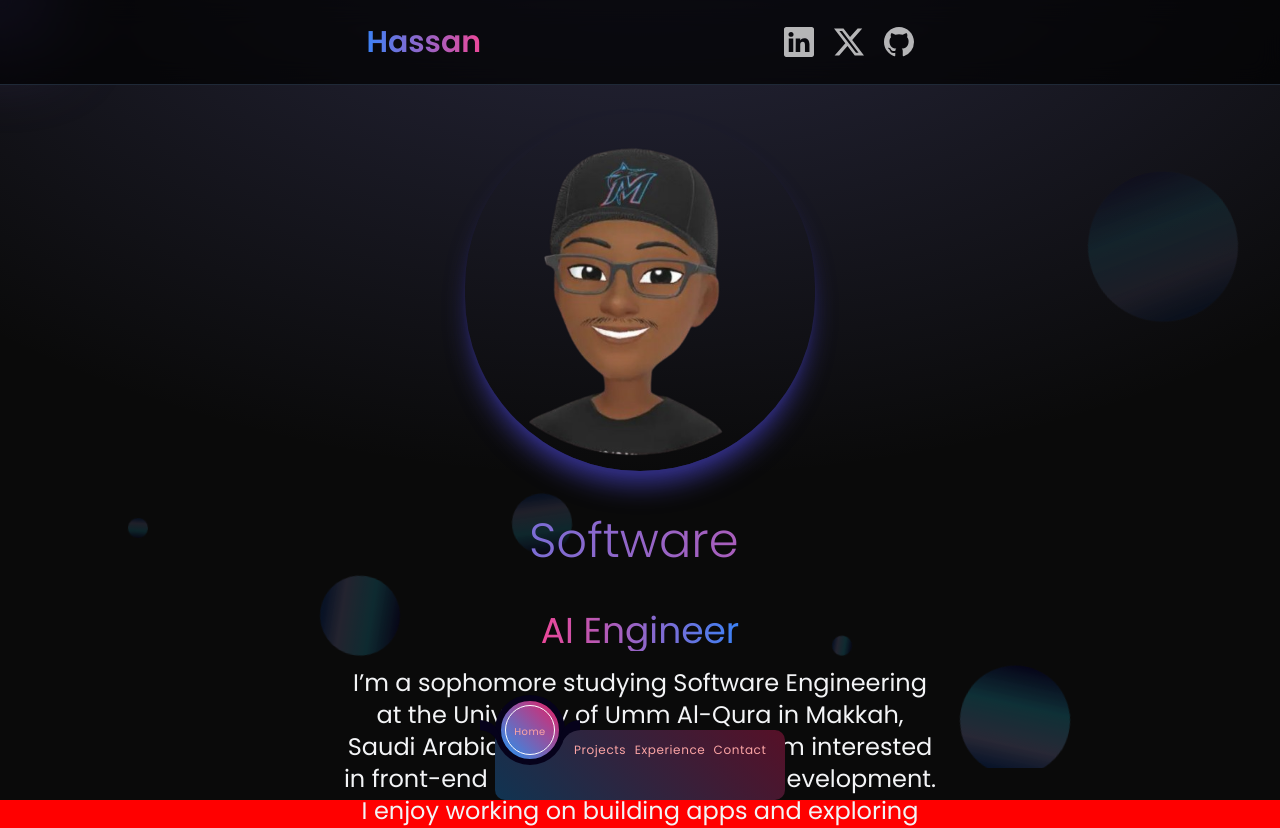
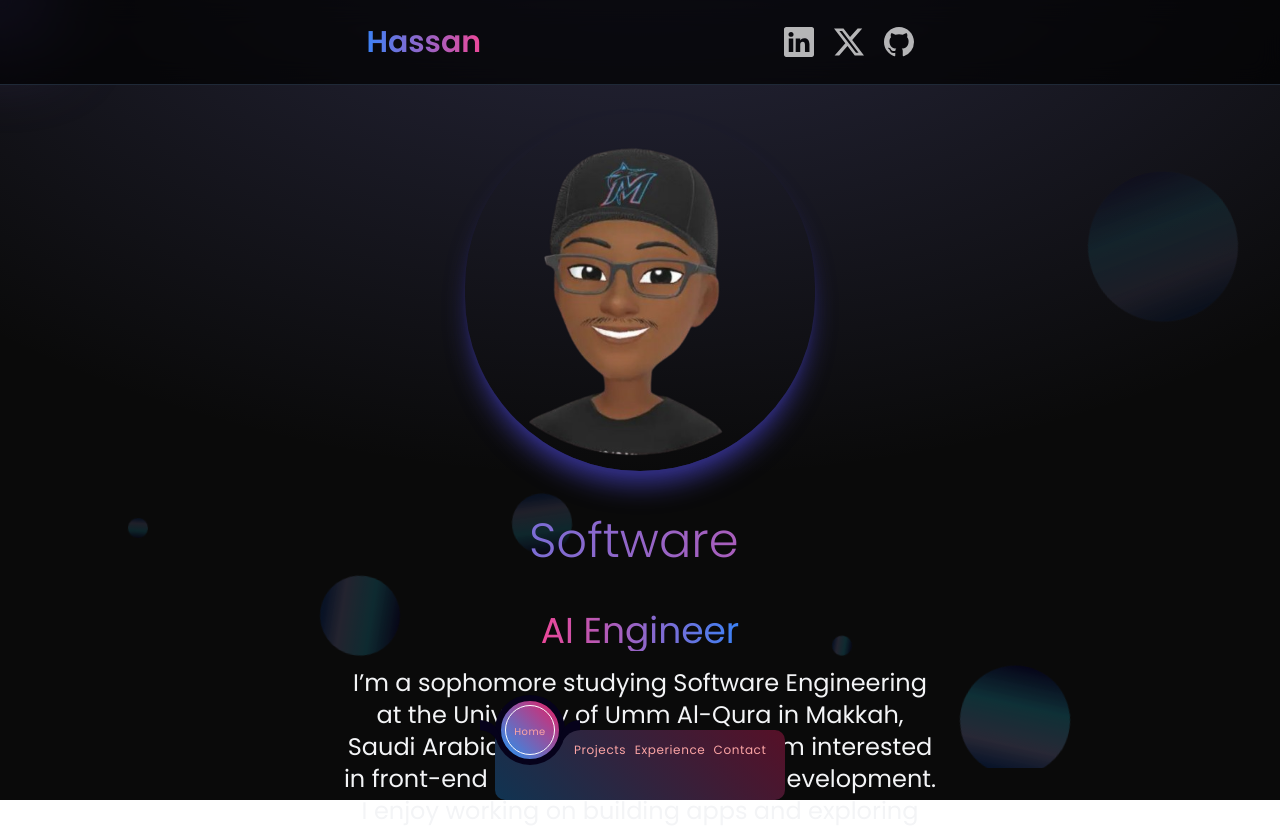
Before and after one commit to HasanBGIt/Portfolio-5, a React (Vite) app: page / in a window 1280 px wide. Shown: the top 828 px of the page. Built offline with nearby package versions, Linux system fonts and the light colour scheme.

Commit message:
fix bugs

```diff
--- a/src/TimelineStyle.css
+++ b/src/TimelineStyle.css
@@ -8,9 +8,6 @@
     margin: 0;
     padding: 0;
     box-sizing: border-box;
-}
-body{
-    background-color: red ;
 }
 .timeline{
     position: relative;
```
